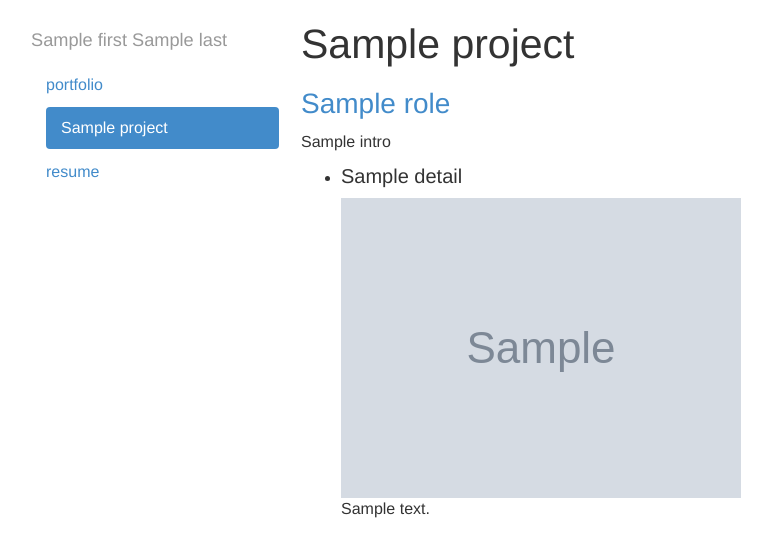
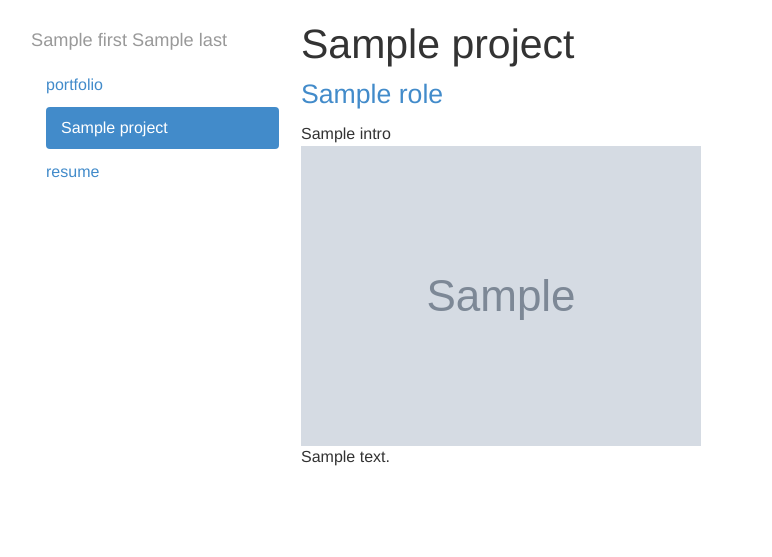
Before and after one commit to macfarlandian/please-hire-me, a Django app: template portfolio/templates/portfolio/project.html in a window 1280 px wide. Shown: the top 557 px of the page, without its empty margins (54-826 px from the left). Run offline with Django 3.2, Linux system fonts and the light colour scheme; the template is opened without the code that fills it: most values are stand-ins (such as "Sample title", 1, 10 or a date in 2020); grey boxes marked "Sample" are stand-in pictures; style sheets or scripts are compiled from the project's sources; some libraries are stand-ins or nearby versions.

Commit message:
alt tags for images, better detail markup

```diff
--- a/portfolio/templates/portfolio/project.html
+++ b/portfolio/templates/portfolio/project.html
@@ -9,26 +9,24 @@
 {% endblock portfolio-nav-sub %}
 
 {% block content %}
-<div class="row">
-
-	<h1>{{ project.name }}</h1>
-	<h3><a href="{% url 'role' slug=project.role.slug %}">{{ project.role.name }}</a></h3>
+{% load embed_video_tags %}
+<div class="row project">
+	<h1>{{ project.name }}<br/>
+		<small><a href="{% url 'role' slug=project.role.slug %}">
+			{{ project.role.name }}
+		</a></small>
+	</h1>
 	{{ project.intro|safe }}
-	<ul>
 		{% for detail in project.details.all %}
-		<li>
-			<h4>{{ detail.name }}</h4>
-			<div>
-				{% if detail.img %}
-				<img class="img-responsive" src="{{ detail.img.url }}">
-				{% elif detail.video %}
-				{% load embed_video_tags %}
+			<figure class="clearfix detail">
+			{% if detail.img %}
+				<img class="img-responsive"
+					src="{{ detail.img.url }}" alt="{{ detail.name }}">
+			{% elif detail.video %}
 				{{ detail.video|embed:'medium' }}
-				{% endif %}
-				{{ detail.desc|safe }}
-			</div>
-		</li>
+			{% endif %}
+				<figcaption>{{ detail.desc|safe }}</figcaption>
+			</figure>
 		{% endfor %}
-	</ul>
 </div>
 {% endblock content %}
```
Also changed, not shown: portfolio/templates/portfolio/portfolio.html (+8 -4 lines).
